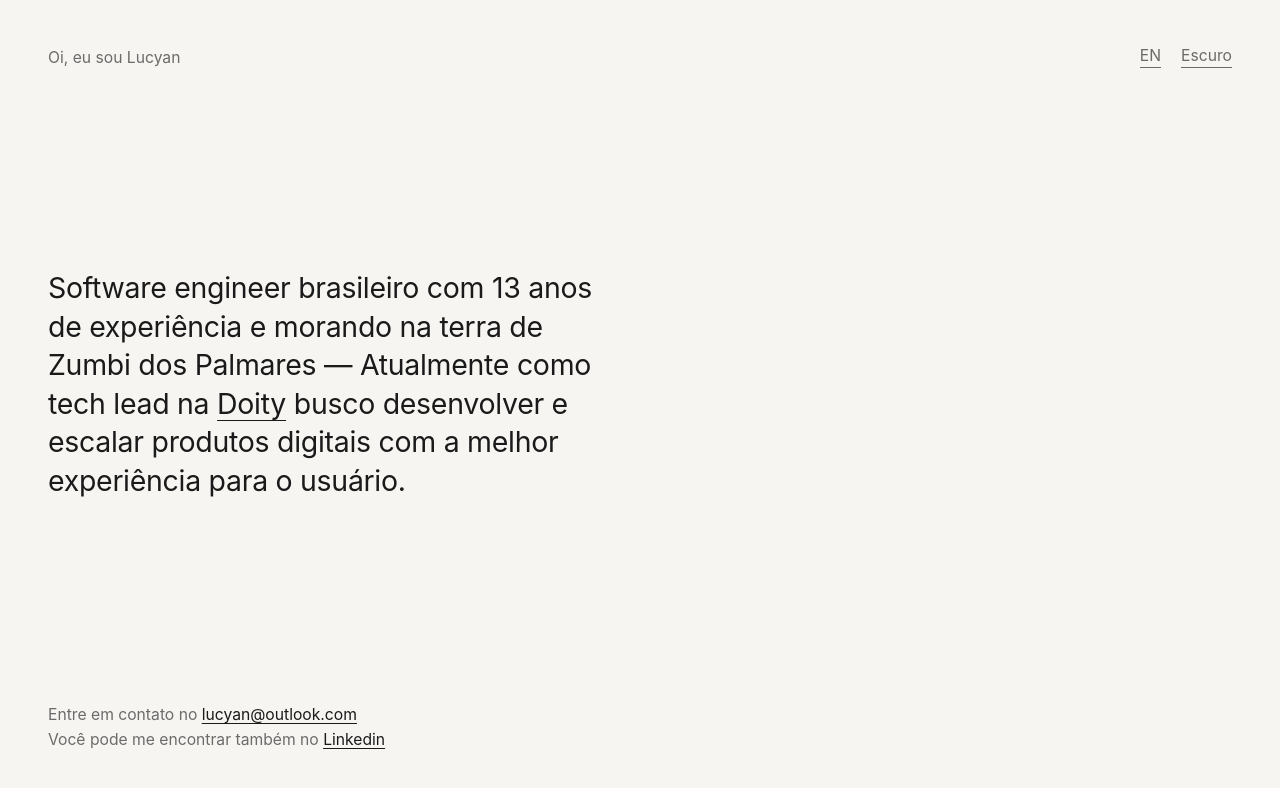
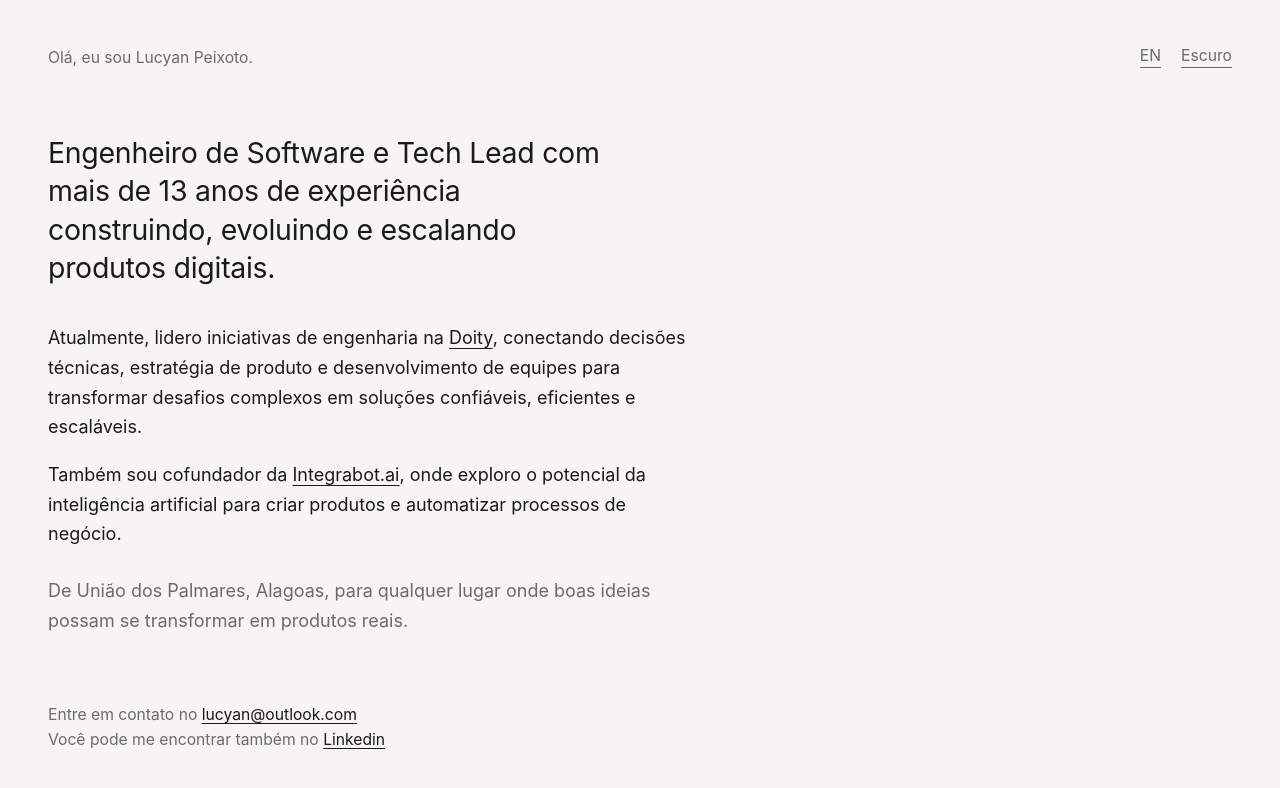
Before and after one commit to lucyanpeixoto/site, an Astro site: page / in a window 1280 px wide. Built offline with nearby package versions, Linux system fonts and the light colour scheme; Astro itself is replaced by a stand-in of ours.

Commit message:
feat: atualiza texto de apresentação em PT e EN
Novo texto com Doity e Integrabot.ai; primeiro parágrafo em destaque
e os demais em tamanho de leitura.

Co-Authored-By: Claude Opus 5.5 <noreply@anthropic.com>

```diff
--- a/src/components/Home.astro
+++ b/src/components/Home.astro
@@ -57,10 +57,11 @@ const title = 'Lucyan Peixoto';
 
 			<h1 class="heading">{t.greeting}</h1>
 
-			<p class="content-primary">
-				{t.intro[0]}{' '}
-				<a href="https://doity.com.br" target="_blank" rel="noopener">Doity</a>{t.intro[1]}
-			</p>
+			<div class="content-primary">
+				<p class="content-lead">{t.lead}</p>
+				{t.paragraphs.map((p) => <p set:html={p} />)}
+				<p class="content-closing">{t.closing}</p>
+			</div>
 
 			<p class="content-secondary">
 				<span>{t.contact}{' '}<a href="mailto:lucyan@outlook.com">lucyan@outlook.com</a></span>
--- a/src/i18n.ts
+++ b/src/i18n.ts
@@ -5,18 +5,24 @@ export type Locale = (typeof locales)[number];
 const careerStartYear = 2013;
 const years = new Date().getFullYear() - careerStartYear;
 
+const doity = '<a href="https://doity.com.br" target="_blank" rel="noopener">Doity</a>';
+const integrabot = '<a href="https://integrabot.ai" target="_blank" rel="noopener">Integrabot.ai</a>';
+
+// Parágrafos em HTML (conteúdo próprio, renderizado com set:html)
 export const content = {
 	'pt-br': {
 		htmlLang: 'pt-BR',
 		ogLocale: 'pt_BR',
 		path: '/',
-		description:
-			'Software engineer brasileiro, tech lead na Doity, focado em desenvolver e escalar produtos digitais.',
-		greeting: 'Oi, eu sou Lucyan',
-		intro: [
-			`Software engineer brasileiro com ${years} anos de experiência e morando na terra de Zumbi dos Palmares — Atualmente como tech lead na`,
-			' busco desenvolver e escalar produtos digitais com a melhor experiência para o usuário.',
+		description: `Engenheiro de Software e Tech Lead com mais de ${years} anos de experiência construindo e escalando produtos digitais. Tech Lead na Doity e cofundador da Integrabot.ai.`,
+		greeting: 'Olá, eu sou Lucyan Peixoto.',
+		lead: `Engenheiro de Software e Tech Lead com mais de ${years} anos de experiência construindo, evoluindo e escalando produtos digitais.`,
+		paragraphs: [
+			`Atualmente, lidero iniciativas de engenharia na ${doity}, conectando decisões técnicas, estratégia de produto e desenvolvimento de equipes para transformar desafios complexos em soluções confiáveis, eficientes e escaláveis.`,
+			`Também sou cofundador da ${integrabot}, onde exploro o potencial da inteligência artificial para criar produtos e automatizar processos de negócio.`,
 		],
+		closing:
+			'De União dos Palmares, Alagoas, para qualquer lugar onde boas ideias possam se transformar em produtos reais.',
 		contact: 'Entre em contato no',
 		linkedin: 'Você pode me encontrar também no',
 		switchLanguage: { label: 'EN', title: 'Read in English' },
@@ -26,13 +32,15 @@ export const content = {
 		htmlLang: 'en',
 		ogLocale: 'en_US',
 		path: '/en/',
-		description:
-			'Brazilian software engineer, tech lead at Doity, focused on building and scaling digital products.',
-		greeting: "Hi, I'm Lucyan",
-		intro: [
-			`Brazilian software engineer with ${years} years of experience, living in the land of Zumbi dos Palmares — Currently a tech lead at`,
-			', where I build and scale digital products with the best possible user experience.',
+		description: `Software Engineer and Tech Lead with over ${years} years of experience building and scaling digital products. Tech Lead at Doity and co-founder of Integrabot.ai.`,
+		greeting: "Hi, I'm Lucyan Peixoto.",
+		lead: `Software Engineer and Tech Lead with over ${years} years of experience building, evolving and scaling digital products.`,
+		paragraphs: [
+			`I currently lead engineering initiatives at ${doity}, connecting technical decisions, product strategy and team development to turn complex challenges into reliable, efficient and scalable solutions.`,
+			`I'm also a co-founder of ${integrabot}, where I explore the potential of artificial intelligence to build products and automate business processes.`,
 		],
+		closing:
+			'From União dos Palmares, Alagoas, Brazil, to anywhere good ideas can become real products.',
 		contact: 'Get in touch at',
 		linkedin: 'You can also find me on',
 		switchLanguage: { label: 'PT', title: 'Ler em português' },
--- a/src/styles/global.css
+++ b/src/styles/global.css
@@ -6,6 +6,7 @@
 
 :root {
 	--font-size-large: clamp(1.25rem, 0.9rem + 1.1vw, 1.875rem);
+	--font-size-medium: clamp(1rem, 0.94rem + 0.25vw, 1.125rem);
 	--font-size-small: clamp(0.875rem, 0.82rem + 0.2vw, 1rem);
 	--gutter: clamp(1.25rem, 4vw, 3rem);
 }
@@ -92,11 +93,26 @@ main {
 .content-primary {
 	grid-area: content;
 	align-self: center;
+	max-width: 40rem;
+}
+
+.content-primary p {
+	margin: 0 0 1em;
+	font-size: var(--font-size-medium);
+	line-height: 1.65;
+}
+
+.content-primary .content-lead {
+	margin-bottom: 1.25em;
 	max-width: 32ch;
-	margin: 0;
 	font-size: var(--font-size-large);
 	line-height: 1.35;
 	letter-spacing: -0.01em;
+}
+
+.content-primary .content-closing {
+	margin: 1.5em 0 0;
+	color: var(--color-muted);
 }
 
 .content-secondary {
```
